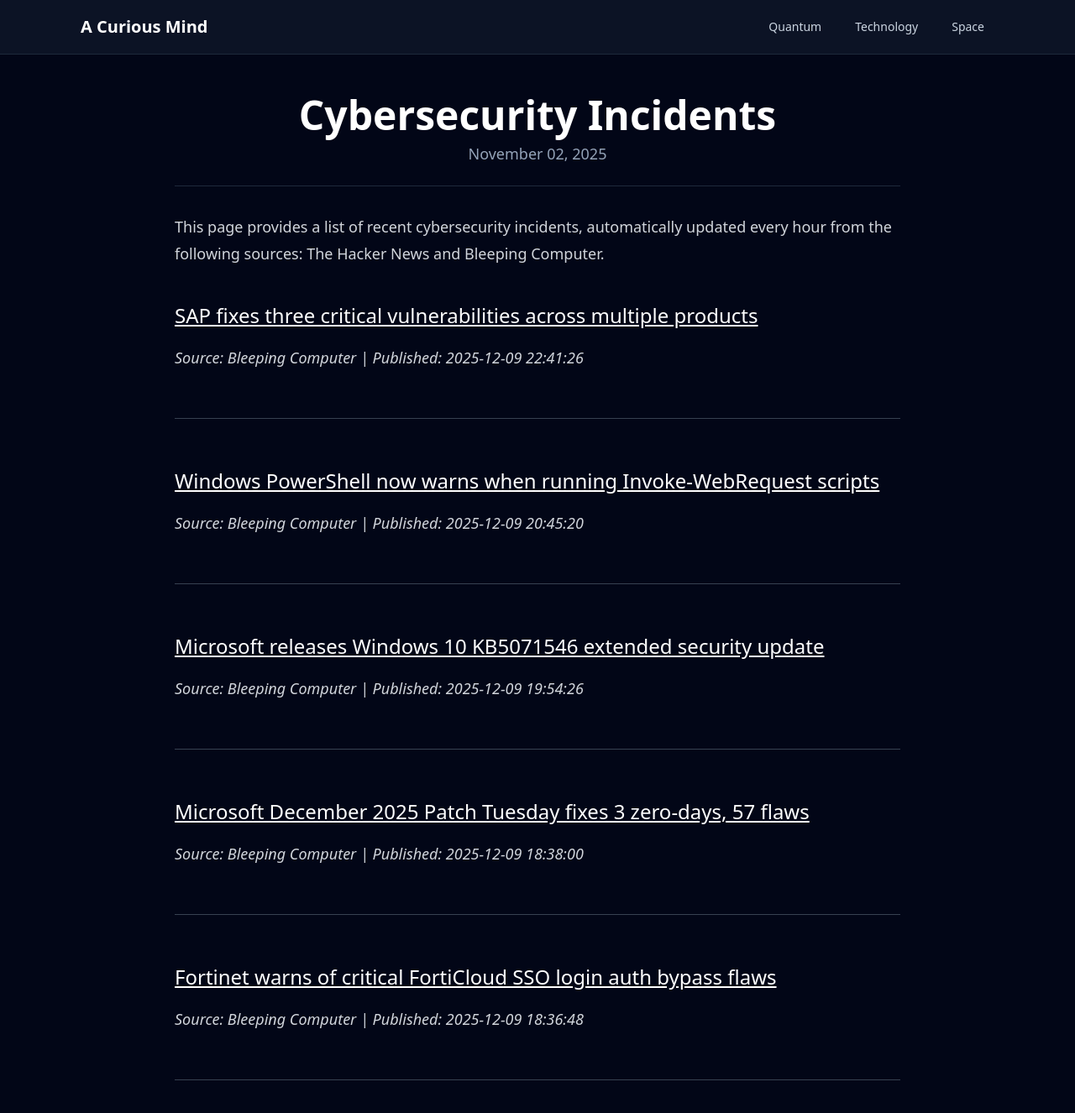
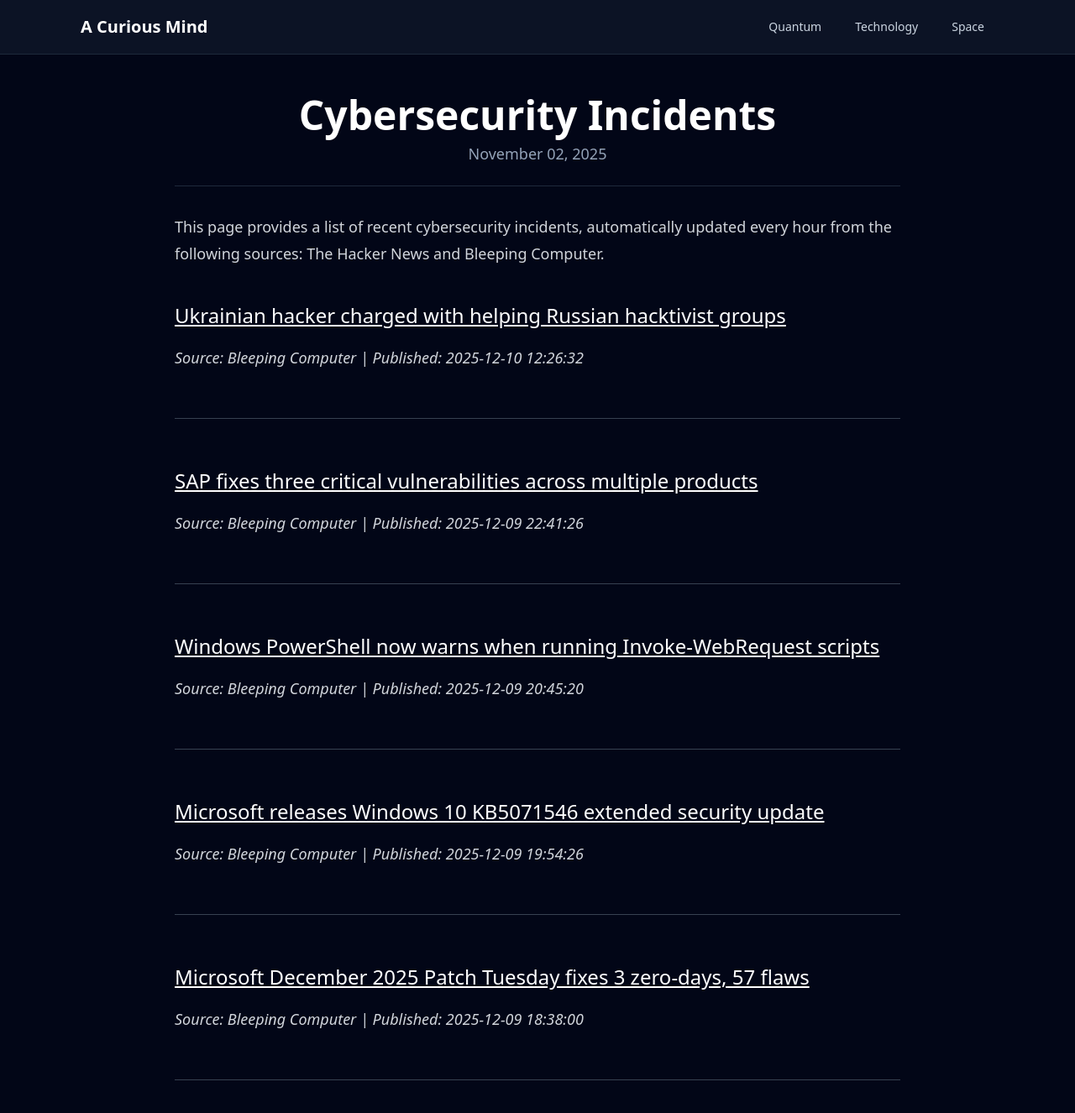
Before and after one commit to onehl7/onehl7.github.io, a Jekyll site: the page built from _posts/2025-11-02-cybersecurity-incidents.md, in a window 1280 px wide and 1400 px high. Shown: the top 1326 px of the window at 84% size. Built offline with Jekyll 4.4.1, drawn with Linux system fonts in a browser that asks for light colours; nearby versions of some CDN libraries.

Commit message:
Update news data

```diff
--- a/_data/news.json
+++ b/_data/news.json
@@ -1,4 +1,10 @@
 [
+  {
+    "source": "Bleeping Computer",
+    "title": "Ukrainian hacker charged with helping Russian hacktivist groups",
+    "link": "https://www.bleepingcomputer.com/news/security/ukrainian-hacker-charged-with-helping-russian-hacktivist-groups/",
+    "published": "2025-12-10 12:26:32"
+  },
   {
     "source": "Bleeping Computer",
     "title": "SAP fixes three critical vulnerabilities across multiple products",
@@ -22,11 +28,5 @@
     "title": "Microsoft December 2025 Patch Tuesday fixes 3 zero-days, 57 flaws",
     "link": "https://www.bleepingcomputer.com/news/microsoft/microsoft-december-2025-patch-tuesday-fixes-3-zero-days-57-flaws/",
     "published": "2025-12-09 18:38:00"
-  },
-  {
-    "source": "Bleeping Computer",
-    "title": "Fortinet warns of critical FortiCloud SSO login auth bypass flaws",
-    "link": "https://www.bleepingcomputer.com/news/security/fortinet-warns-of-critical-forticloud-sso-login-auth-bypass-flaws/",
-    "published": "2025-12-09 18:36:48"
   }
 ]
```
